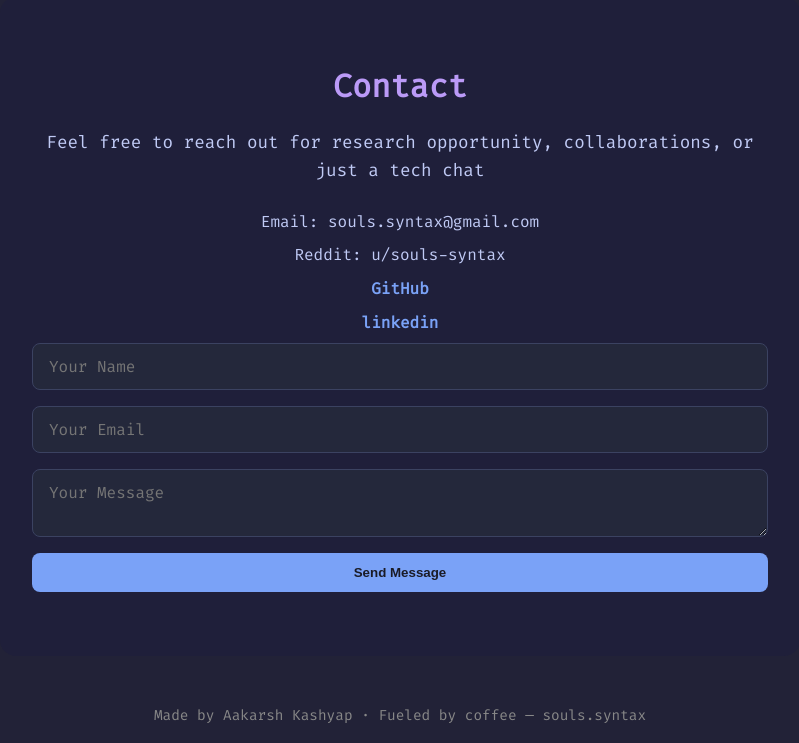
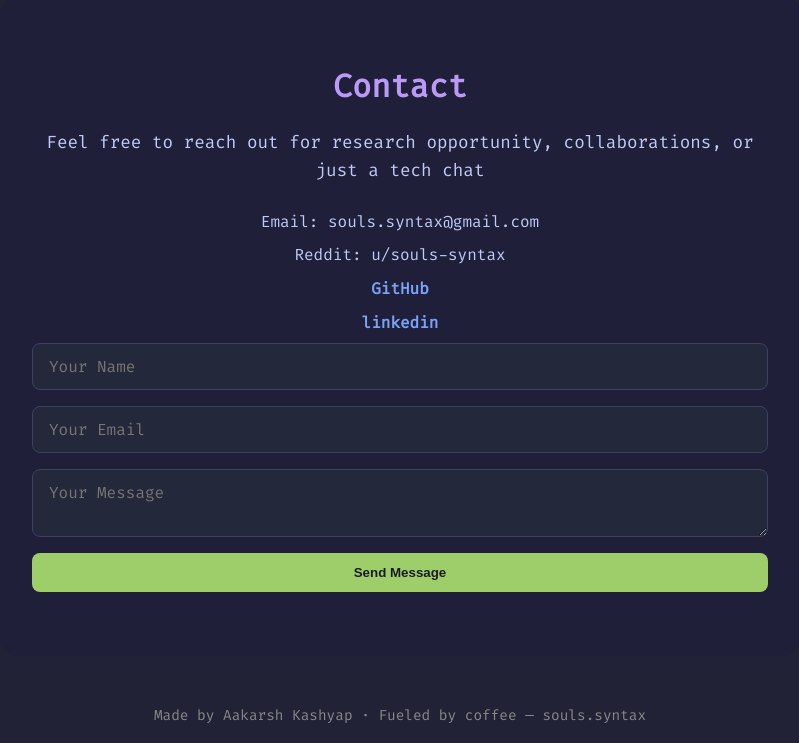
Before and after one commit to souls-syntax/souls-syntax-portfolio, a plain HTML site: page index.html in a window 1280 px wide. In both pictures the pointer is over the button "Send Message". Shown: the part 2423-3166 px from the top of the page, without its empty margins (240-1039 px from the left). Drawn offline with Linux system fonts and the light colour scheme.

Commit message:
Solved button hover problem

```diff
--- a/style.css
+++ b/style.css
@@ -282,6 +282,6 @@ footer{
     transition: background-color 0.3s;
 }
 
-#contact-form button:hover {
-    background-color: #9aa5ce;
+#contact #contact-form button:hover {
+    background-color: var(--green);
 }
```
